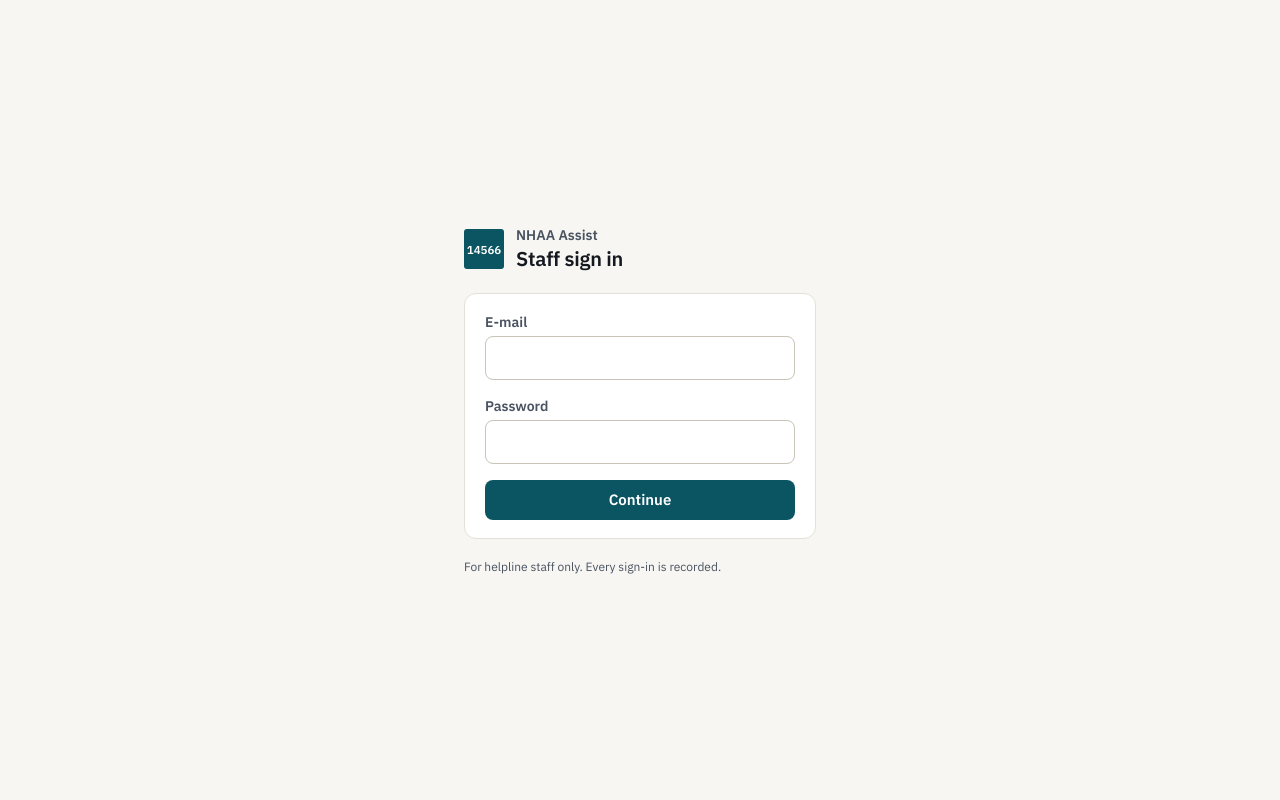
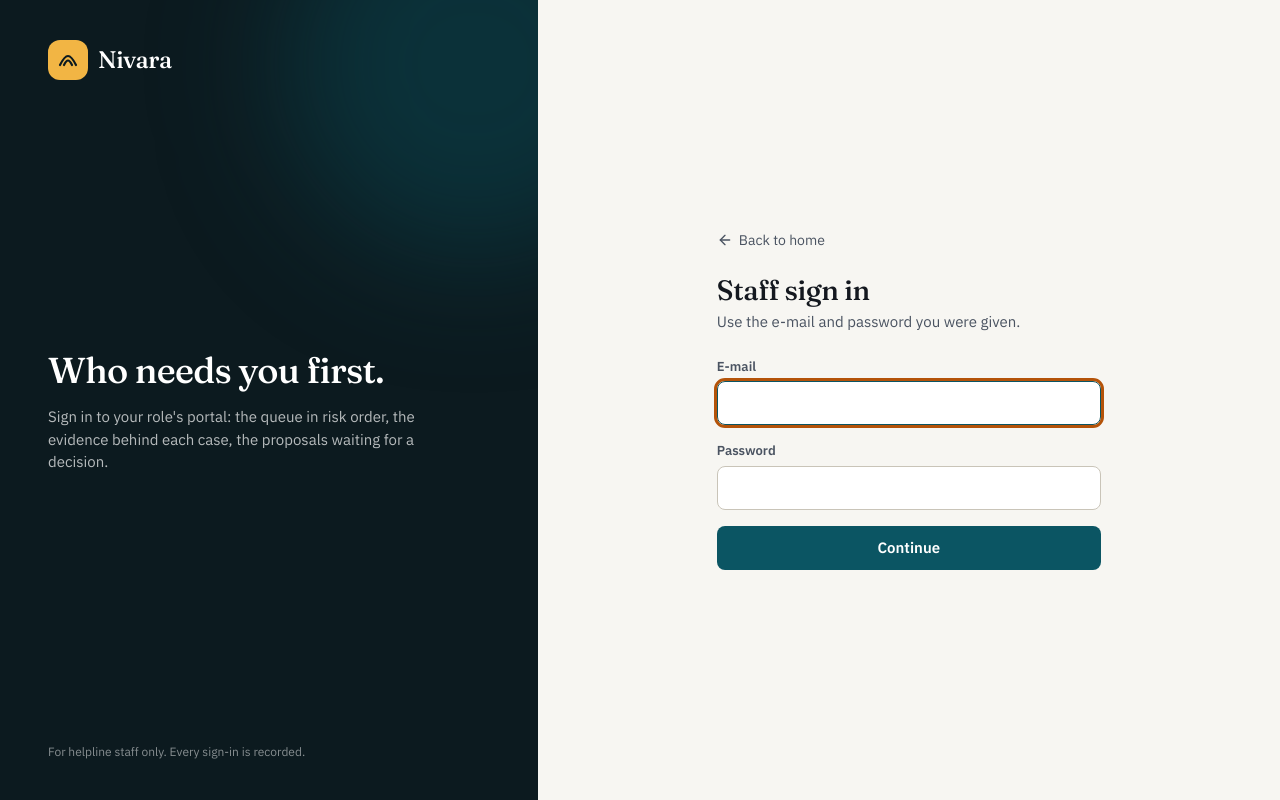
Before and after one commit to anushkaa2205/AI-Based-Real-Time-Stress-and-Trauma-Assessment-Module, a Next.js app in the folder web/: page /login in a window 1280 px wide. Built offline with nearby package versions, Linux system fonts and the light colour scheme; no server answers.

Commit message:
feat(login): split sign-in layout, back link, signed-in visitors go to their portal (N.9)

```diff
--- a/web/src/app/forbidden.tsx
+++ b/web/src/app/forbidden.tsx
@@ -2,12 +2,15 @@ import Link from "next/link";
 
 export default function Forbidden() {
   return (
-    <main className="mx-auto flex w-full max-w-xl flex-1 flex-col justify-center gap-4 p-6">
-      <h1 className="text-2xl font-semibold">403: Not allowed</h1>
-      <p className="text-muted-foreground">Your role does not have access to this page.</p>
-      <Link href="/staff" className="text-primary underline underline-offset-4">
-        Go to your home page
-      </Link>
+    <main className="mx-auto flex w-full max-w-xl flex-1 flex-col justify-center gap-4 px-6 py-16">
+      <p className="eyebrow">403</p>
+      <h1 className="page-title">Not allowed</h1>
+      <p className="text-ink-2">Your role does not have access to this page.</p>
+      <div>
+        <Link href="/staff" className="btn btn-primary">
+          Go to my portal
+        </Link>
+      </div>
     </main>
   );
 }
--- /dev/null
+++ b/web/src/app/login/login-form.tsx
@@ -0,0 +1,122 @@
+"use client";
+
+/**
+ * Staff sign-in form (task 1.6, restyled in N.9): e-mail + password, then a 6-digit authenticator
+ * code for TOTP roles. Split layout: a dark panel with the wordmark, the form on the right.
+ */
+import Link from "next/link";
+import { useRouter } from "next/navigation";
+import { ArrowLeft, KeyRound } from "lucide-react";
+import { useState, type FormEvent } from "react";
+import { Wordmark } from "@/components/public/wordmark";
+
+type Step = "password" | "totp";
+
+async function post(path: string, body: unknown): Promise<{ ok: boolean; data: Record<string, unknown> }> {
+  const res = await fetch(path, {
+    method: "POST",
+    headers: { "Content-Type": "application/json" },
+    body: JSON.stringify(body),
+  });
+  const data = res.status === 204 ? {} : ((await res.json().catch(() => ({}))) as Record<string, unknown>);
+  return { ok: res.ok, data };
+}
+
+export function LoginForm() {
+  const router = useRouter();
+  const [step, setStep] = useState<Step>("password");
+  const [error, setError] = useState<string | null>(null);
+  const [busy, setBusy] = useState(false);
+
+  async function onPassword(e: FormEvent<HTMLFormElement>) {
+    e.preventDefault();
+    const form = new FormData(e.currentTarget);
+    setBusy(true);
+    setError(null);
+    const { ok, data } = await post("/api/v1/staff/auth/login", { email: form.get("email"), password: form.get("password") });
+    setBusy(false);
+    if (!ok) return setError(String(data.detail ?? data.title ?? "Sign-in failed"));
+    if (data.requiresTotp) return setStep("totp");
+    router.replace("/staff");
+  }
+
+  async function onTotp(e: FormEvent<HTMLFormElement>) {
+    e.preventDefault();
+    const form = new FormData(e.currentTarget);
+    setBusy(true);
+    setError(null);
+    const { ok, data } = await post("/api/v1/staff/auth/totp", { code: String(form.get("code") ?? "").trim() });
+    setBusy(false);
+    if (!ok) {
+      if (data.code === "SESSION_EXPIRED") setStep("password");
+      return setError(String(data.detail ?? data.title ?? "Sign-in failed"));
+    }
+    router.replace("/staff");
+  }
+
+  return (
+    <div className="flex min-h-full flex-1 flex-col md:flex-row">
+      <aside className="panel-night relative flex flex-col justify-between overflow-hidden px-6 py-6 md:w-[42%] md:px-12 md:py-10">
+        <div aria-hidden className="pointer-events-none absolute -right-32 -top-32 size-96 rounded-full bg-brand/40 blur-3xl" />
+        <Link href="/" className="relative no-underline" aria-label="Nivara home">
+          <Wordmark tone="light" size="lg" />
+        </Link>
+        <div className="relative mt-10 flex flex-col gap-4 md:mt-0">
+          <p className="display text-3xl text-white md:text-4xl">Who needs you first.</p>
+          <p className="max-w-sm text-white/70">Sign in to your role&apos;s portal: the queue in risk order, the evidence behind each case, the proposals waiting for a decision.</p>
+        </div>
+        <p className="relative mt-10 text-xs text-white/50 md:mt-0">For helpline staff only. Every sign-in is recorded.</p>
+      </aside>
+
+      <main className="flex flex-1 flex-col justify-center px-6 py-10 md:px-16">
+        <div className="mx-auto flex w-full max-w-sm flex-col gap-6">
+          <Link href="/" className="inline-flex items-center gap-1.5 text-sm text-ink-2 no-underline hover:text-ink">
+            <ArrowLeft className="size-4" aria-hidden /> Back to home
+          </Link>
+          <div>
+            <h1 className="page-title">Staff sign in</h1>
+            <p className="page-lead">{step === "password" ? "Use the e-mail and password you were given." : "Enter the 6-digit code from your authenticator app."}</p>
+          </div>
+
+          {step === "password" ? (
+            <form onSubmit={onPassword} className="flex flex-col gap-4">
+              <label className="flex flex-col">
+                <span className="label">E-mail</span>
+                <input name="email" type="email" autoComplete="username" required autoFocus className="field min-h-11" />
+              </label>
+              <label className="flex flex-col">
+                <span className="label">Password</span>
+                <input name="password" type="password" autoComplete="current-password" required className="field min-h-11" />
+              </label>
+              <button type="submit" disabled={busy} className="btn btn-primary min-h-11 w-full">
+                {busy ? "Checking…" : "Continue"}
+              </button>
+            </form>
+          ) : (
+            <form onSubmit={onTotp} className="flex flex-col gap-4">
+              <label className="flex flex-col">
+                <span className="label">Authenticator code</span>
+                <div className="relative">
+                  <KeyRound className="pointer-events-none absolute left-3 top-1/2 size-4 -translate-y-1/2 text-ink-3" aria-hidden />
+                  <input name="code" inputMode="numeric" pattern="\d{6}" maxLength={6} autoComplete="one-time-code" required autoFocus className="field num min-h-11 pl-9 text-lg tracking-[0.3em]" />
+                </div>
+              </label>
+              <button type="submit" disabled={busy} className="btn btn-primary min-h-11 w-full">
+                {busy ? "Checking…" : "Sign in"}
+              </button>
+              <button type="button" onClick={() => setStep("password")} className="btn btn-quiet btn-sm self-start">
+                Use another account
+              </button>
+            </form>
+          )}
+
+          {error && (
+            <p role="alert" className="rounded-lg border border-danger/30 bg-danger-soft px-3 py-2 text-sm text-danger">
+              {error}
+            </p>
+          )}
+        </div>
+      </main>
+    </div>
+  );
+}
--- a/web/src/app/login/page.tsx
+++ b/web/src/app/login/page.tsx
@@ -1,113 +1,12 @@
-"use client";
+/** Staff sign-in (plan §6.5, task N.9). A signed-in visitor goes straight to their portal. */
+import { redirect } from "next/navigation";
+import { currentStaff } from "@/lib/staff-session";
+import { LoginForm } from "./login-form";
 
-/** Staff sign-in: e-mail + password, then a 6-digit authenticator code for TOTP roles (task 1.6). */
-import { useRouter } from "next/navigation";
-import { useState, type FormEvent } from "react";
+export const metadata = { title: "Staff sign in" };
+export const dynamic = "force-dynamic";
 
-type Step = "password" | "totp";
-
-async function post(path: string, body: unknown): Promise<{ ok: boolean; data: Record<string, unknown> }> {
-  const res = await fetch(path, {
-    method: "POST",
-    headers: { "Content-Type": "application/json" },
-    body: JSON.stringify(body),
-  });
-  const data = res.status === 204 ? {} : ((await res.json().catch(() => ({}))) as Record<string, unknown>);
-  return { ok: res.ok, data };
+export default async function LoginPage() {
+  if (await currentStaff()) redirect("/staff");
+  return <LoginForm />;
 }
-
-const inputClass = "field min-h-10 text-base";
-
-export default function LoginPage() {
-  const router = useRouter();
-  const [step, setStep] = useState<Step>("password");
-  const [error, setError] = useState<string | null>(null);
-  const [busy, setBusy] = useState(false);
-
-  async function onPassword(e: FormEvent<HTMLFormElement>) {
-    e.preventDefault();
-    const form = new FormData(e.currentTarget);
-    setBusy(true);
-    setError(null);
-    const { ok, data } = await post("/api/v1/staff/auth/login", {
-      email: form.get("email"),
-      password: form.get("password"),
-    });
-    setBusy(false);
-    if (!ok) return setError(String(data.detail ?? data.title ?? "Sign-in failed"));
-    if (data.requiresTotp) return setStep("totp");
-    router.replace("/staff");
-  }
-
-  async function onTotp(e: FormEvent<HTMLFormElement>) {
-    e.preventDefault();
-    const form = new FormData(e.currentTarget);
-    setBusy(true);
-    setError(null);
-    const { ok, data } = await post("/api/v1/staff/auth/totp", { code: String(form.get("code") ?? "").trim() });
-    setBusy(false);
-    if (!ok) {
-      if (data.code === "SESSION_EXPIRED") setStep("password");
-      return setError(String(data.detail ?? data.title ?? "Sign-in failed"));
-    }
-    router.replace("/staff");
-  }
-
-  return (
-    <main className="mx-auto flex w-full max-w-sm flex-1 flex-col justify-center gap-5 px-4 py-10">
-      <div className="flex items-center gap-3">
-        <span aria-hidden className="grid size-10 shrink-0 place-items-center rounded-[3px] bg-brand text-[0.72rem] font-bold text-white">
-          14566
-        </span>
-        <div className="leading-tight">
-          <p className="text-sm font-semibold text-ink-2">NHAA Assist</p>
-          <h1 className="text-xl font-bold">Staff sign in</h1>
-        </div>
-      </div>
-      <div className="card card-pad">
-
-      {step === "password" ? (
-        <form onSubmit={onPassword} className="flex flex-col gap-4">
-          <label className="flex flex-col gap-1 text-sm font-semibold text-ink-2">
-            E-mail
-            <input name="email" type="email" autoComplete="username" required className={inputClass} />
-          </label>
-          <label className="flex flex-col gap-1 text-sm font-semibold text-ink-2">
-            Password
-            <input name="password" type="password" autoComplete="current-password" required className={inputClass} />
-          </label>
-          <button type="submit" disabled={busy} className="btn btn-primary min-h-10 w-full">
-            {busy ? "Checking…" : "Continue"}
-          </button>
-        </form>
-      ) : (
-        <form onSubmit={onTotp} className="flex flex-col gap-4">
-          <label className="flex flex-col gap-1 text-sm font-semibold text-ink-2">
-            6-digit code from your authenticator app
-            <input
-              name="code"
-              inputMode="numeric"
-              pattern="\d{6}"
-              maxLength={6}
-              autoComplete="one-time-code"
-              required
-              autoFocus
-              className={inputClass}
-            />
-          </label>
-          <button type="submit" disabled={busy} className="btn btn-primary min-h-10 w-full">
-            {busy ? "Checking…" : "Sign in"}
-          </button>
-        </form>
-      )}
-
-      {error && (
-        <p role="alert" className="mt-4 border-l-4 border-danger bg-danger-soft px-3 py-2 text-sm text-danger">
-          {error}
-        </p>
-      )}
-      </div>
-      <p className="text-xs text-ink-2">For helpline staff only. Every sign-in is recorded.</p>
-    </main>
-  );
-}
```
